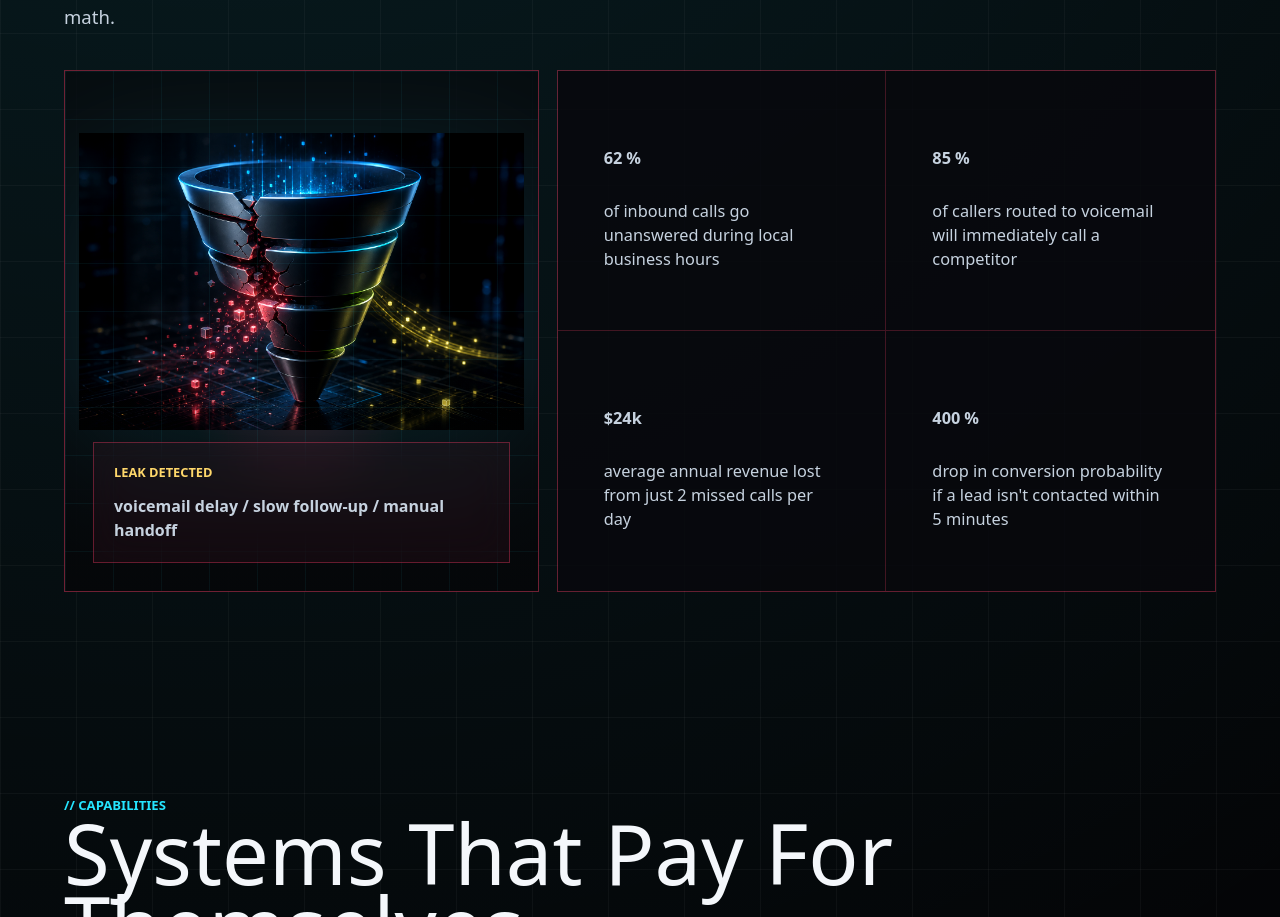
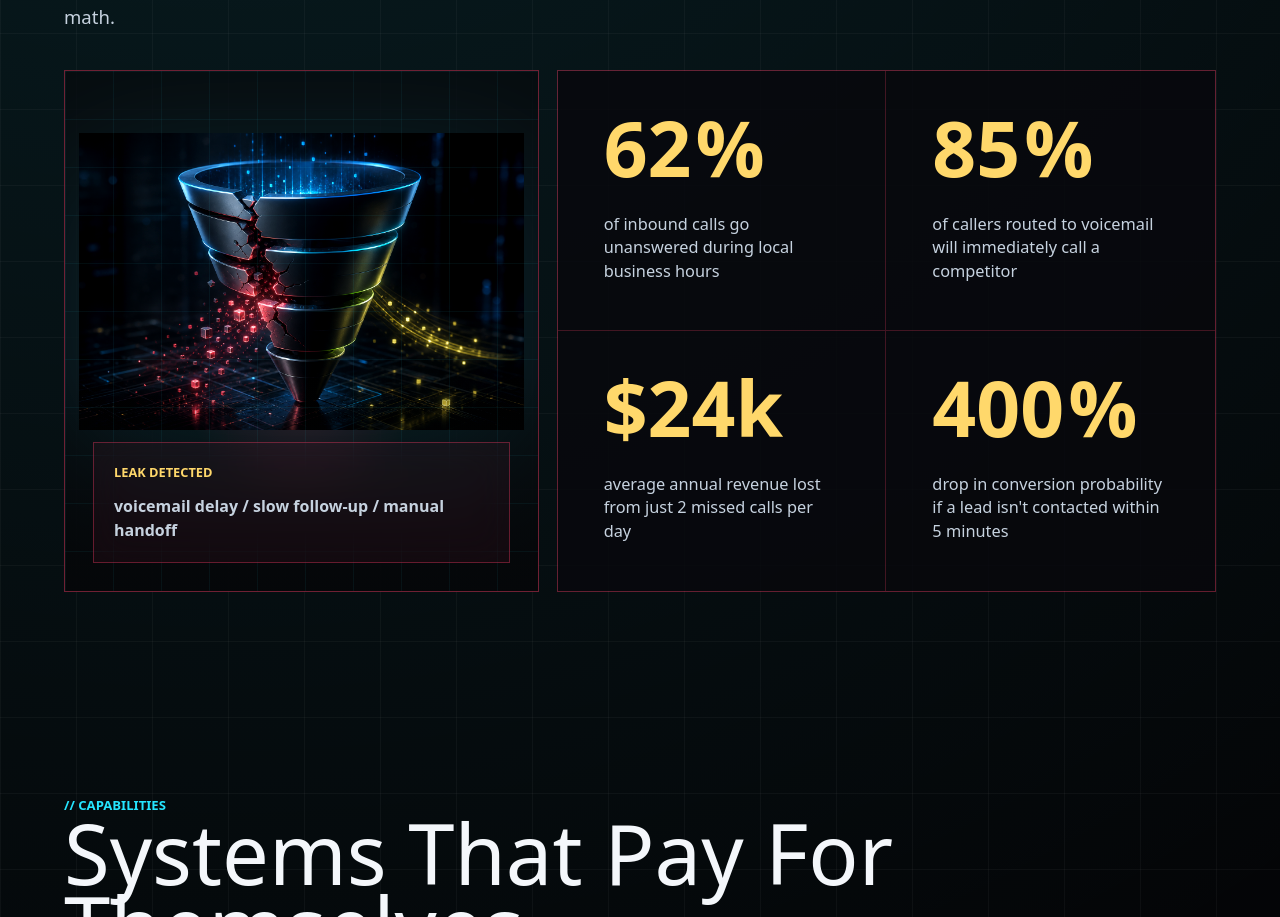
Before and after one commit to carlosreynag06/iq-integrations, a Next.js app: page / in a window 1280 px wide. Shown: the part 1183-2100 px from the top of the page. Built offline with nearby package versions, Linux system fonts and the light colour scheme.

Commit message:
Fix problem stat value styling

```diff
--- a/app/globals.css
+++ b/app/globals.css
@@ -447,19 +447,17 @@ summary {
   line-height: .82;
 }
 
-.stat-number {
+.stat-stack article > strong .stat-number,
+.stat-stack article > strong .stat-symbol {
+  display: inline;
+  max-width: none;
+  margin-top: 0;
   color: #ffd86b;
   font-size: inherit;
   line-height: inherit;
 }
 
-.stat-symbol {
-  color: #ffd86b;
-  font-size: inherit;
-  line-height: inherit;
-}
-
-.stat-stack span {
+.stat-label {
   display: block;
   max-width: 360px;
   margin-top: 30px;
--- a/app/page.tsx
+++ b/app/page.tsx
@@ -196,7 +196,7 @@ export default function Home() {
                     <span className="stat-number">{stat.number}</span>
                     {stat.symbol ? <span className="stat-symbol">{stat.symbol}</span> : null}
                   </strong>
-                  <span>{stat.label}</span>
+                  <span className="stat-label">{stat.label}</span>
                 </article>
               ))}
             </div>
```
